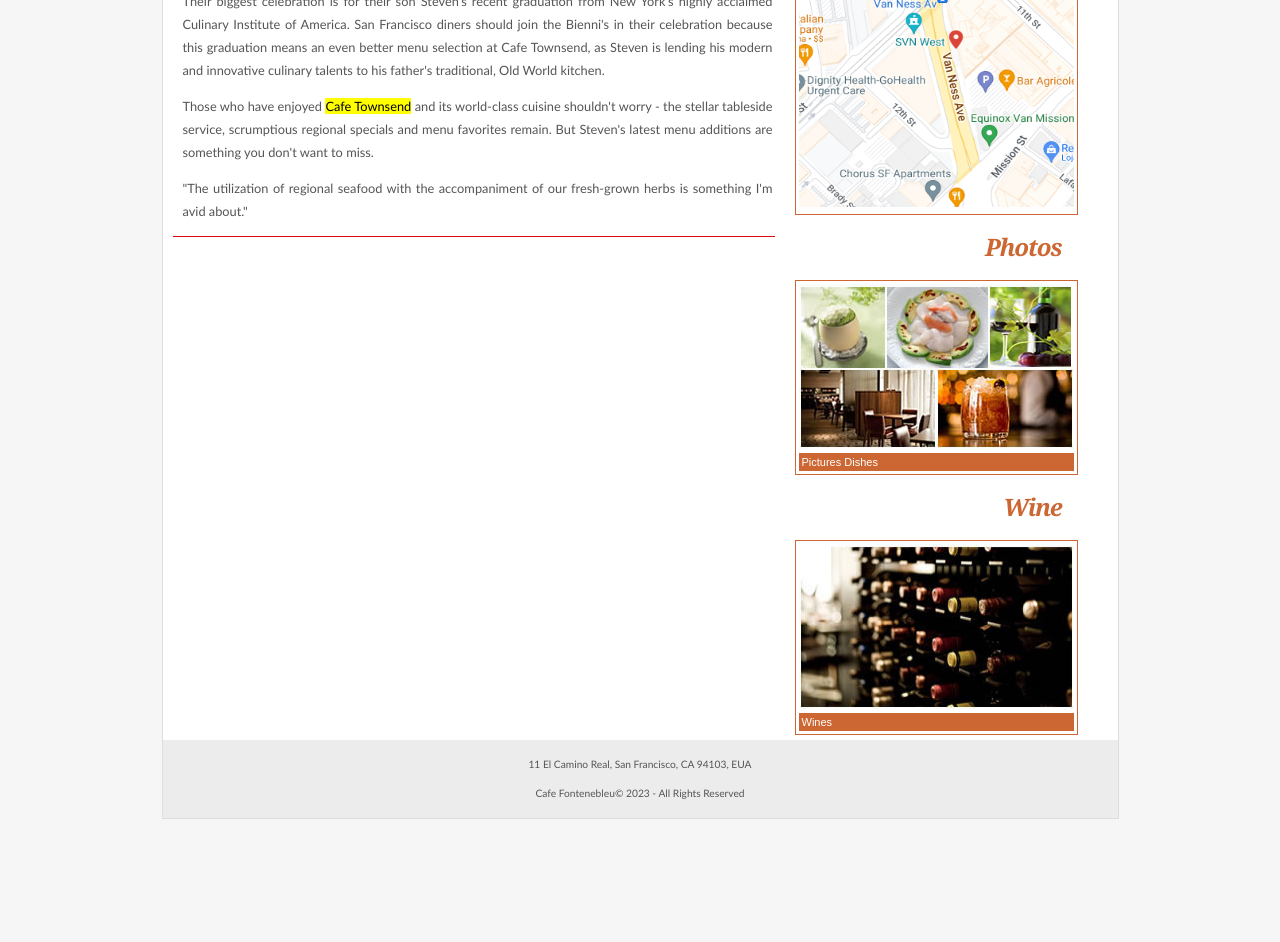
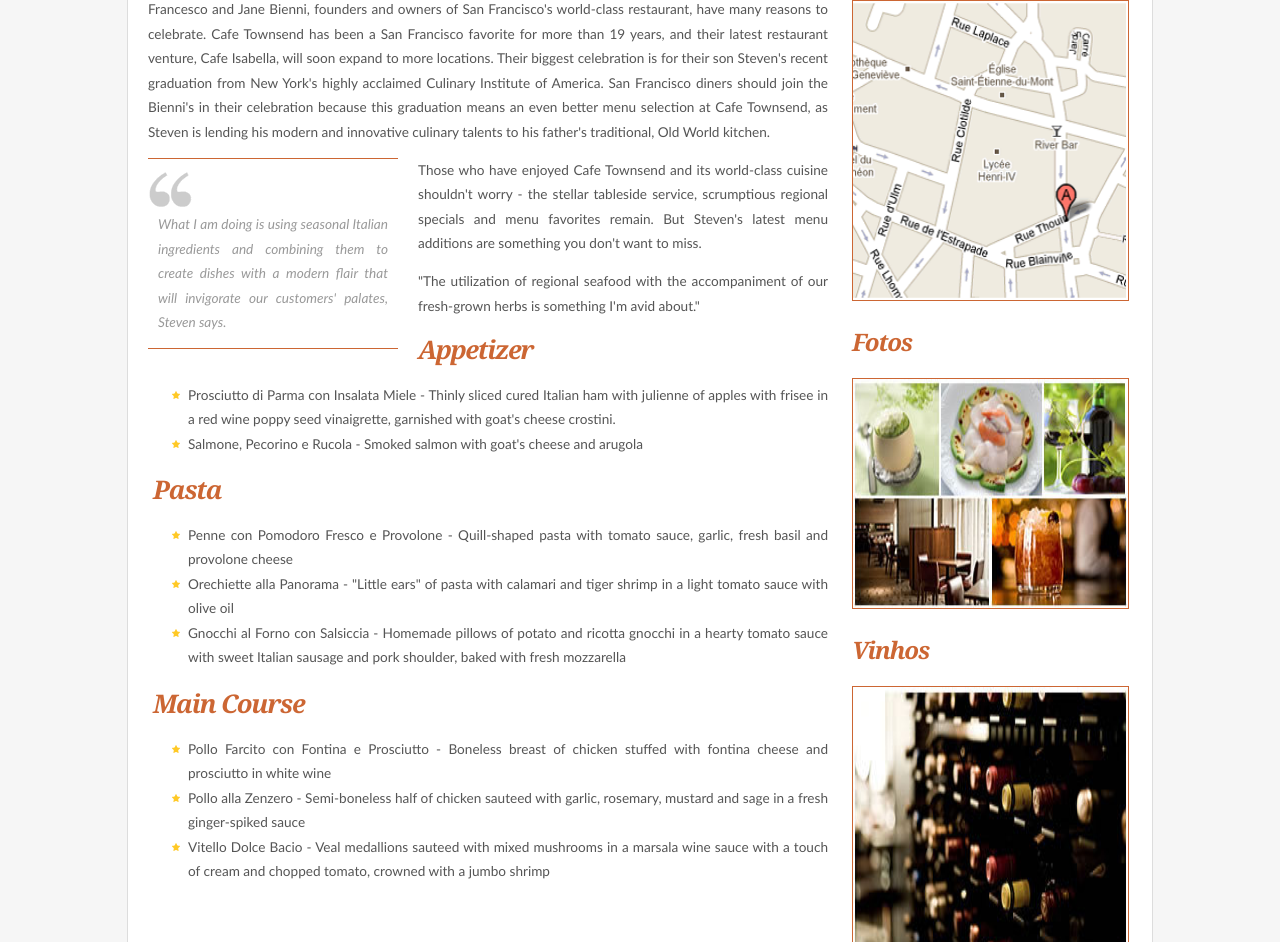
Before and after one commit to fabiodellpozzo/projeto-html5-essencial, a plain HTML site: page info.html in a window 1280 px wide. Shown: the part 270-1212 px from the top of the page. Before the commit the page ends 1099 px from the top, so only its background shows below. Drawn offline with Linux system fonts and the light colour scheme.

Commit message:
Add files via upload

```diff
--- a/info.html
+++ b/info.html
@@ -1,18 +1,29 @@
+<!-- production -->
 <!doctype html>
-<html lang="en">
+<html lang="pt-BR">
     <head>
-        <meta charset="utf-8">
-        <meta name="description" content="Café Fontenebleu world-class restaurant" />
+        <meta charset="UTF-8">
+        <meta name="description" content="Le Quartier Latin world-class restaurant" />
         <meta name="author" content="Fabio Dell Pozzo">
-        <meta name="keywords" content="french cuisine restaurant san francisco">
-        <title>Café Fontenebleu - Info</title>
-        <link href="src/css/style.css" rel="stylesheet" media="screen">
+        <meta name="keywords" content="Francesco and Jane Bienni, San Francisco, world-class restaurant">
+        <link href="src/css/estilo.css" rel="stylesheet" media="screen">
+
+        <title>Le Quartier Latin</title>
+
+        <!-- menu -->
+		<style>
+
+
+        </style>
+
     </head>
+
     <body>
+
         <main>
 
-            <header>
-                <img src="src/images/topo_principal.jpg">
+            <header id="banner">
+
             </header>
 
             <nav>
@@ -30,68 +41,132 @@
 
             <article>
 
-                <header>
-                    <hgroup>
-                        <h1>Information</h1>
-                        <h5>Leading experts talk about the restaurant</h5>
-                    </hgroup>
-                </header>
-
-                <hr width="100%" size="1" color="#E10B0F" />
+                <h1>Restaurant Review</h1>
 
                     <p>
-                    Their biggest celebration is for their son Steven's recent graduation from New York's highly acclaimed Culinary Institute of America. San Francisco diners should join the Bienni's in their celebration because this graduation means an even better menu selection at Cafe Townsend, as Steven is lending his modern and innovative culinary talents to his father's traditional, Old World kitchen.
+                        Francesco and Jane Bienni, founders and owners of San Francisco's world-class restaurant, have many reasons to celebrate. Cafe Townsend has been a San Francisco favorite for more than 19 years, and their latest restaurant venture, Cafe Isabella, will soon expand to more locations. Their biggest celebration is for their son Steven's recent graduation from New York's highly acclaimed Culinary Institute of America. San Francisco diners should join the Bienni's in their celebration because this graduation means an even better menu selection at Cafe Townsend, as Steven is lending his modern and innovative culinary talents to his father's traditional, Old World kitchen.
                     </p>
 
 
+                    <aside>
+
                         <p>
-                    Those who have enjoyed <mark>Cafe Townsend</mark> and its world-class cuisine shouldn't worry - the stellar tableside service, scrumptious regional specials and menu favorites remain. But Steven's latest menu additions are something you don't want to miss.
+                            What I am doing is using seasonal Italian ingredients and combining them to create dishes with a modern flair that will invigorate our customers' palates, Steven says.
+                        </p>
+
+                    </aside>
+
+
+                    <p>
+                        Those who have enjoyed Cafe Townsend and its world-class cuisine shouldn't worry - the stellar tableside service, scrumptious regional specials and menu favorites remain. But Steven's latest menu additions are something you don't want to miss.
                     </p>
 
                     <p>
                         &quot;The utilization of regional seafood with the accompaniment of our fresh-grown herbs is something I'm avid about.&quot;
                     </p>
-                <hr width="100%" size="1" color="#E10B0F" />
 
+                <h4>Appetizer</h4>
 
+                    <ul>
+                        <li>
+                            Prosciutto di Parma con Insalata Miele - Thinly sliced cured Italian ham with
+                            julienne of apples with frisee in a red wine poppy seed vinaigrette, garnished
+                            with goat's cheese crostini.
+                        </li>
+
+                        <li>
+                            Salmone, Pecorino e Rucola - Smoked salmon with goat's cheese and arugola
+                        </li>
+
+                    </ul>
+
+                <h4>Pasta</h4>
+                    <ul>
+
+                        <li>
+                            Penne con Pomodoro Fresco e Provolone - Quill-shaped pasta with tomato sauce,
+                            garlic, fresh basil and provolone cheese
+                        </li>
+
+                        <li>
+                            Orechiette alla Panorama - &quot;Little ears&quot; of pasta with calamari and
+                            tiger shrimp in a light tomato sauce with olive oil
+                        </li>
+
+                        <li>
+                            Gnocchi al Forno con Salsiccia - Homemade pillows of potato and ricotta
+                            gnocchi in a hearty tomato sauce with sweet Italian sausage and pork shoulder,
+                            baked with fresh mozzarella
+                        </li>
+
+                    </ul>
+
+                <h4>Main Course</h4>
+
+                    <ul>
+
+                        <li>
+                            Pollo Farcito con Fontina e Prosciutto - Boneless breast of chicken stuffed
+                            with fontina cheese and prosciutto in white wine
+                        </li>
+
+                        <li>
+                            Pollo alla Zenzero - Semi-boneless half of chicken sauteed with garlic,
+                            rosemary, mustard and sage in a fresh ginger-spiked sauce
+                        </li>
+
+                        <li>
+                            Vitello Dolce Bacio - Veal medallions sauteed with mixed mushrooms in a
+                            marsala wine sauce with a touch of cream and chopped tomato, crowned with a
+                            jumbo shrimp
+                        </li>
+
+                    </ul>
 
             </article>
 
             <div id="apoio">
-                <section>
-                    <h2>Map</h2>
 
-                    <figure>
-                        <img src="src/images/cafe-fontenebleu-map.png" width="275px" height="275px" alt="Map Cafe Fontenebleau" title="Map Cafe Fontenebleau">
-                    </figure>
+                <section class="fotos_apoio">
+
+                    <h2>Mapa</h2>
+                    <img src="src/images/mapa_como_chegar.gif" width="275px" height="299px" />
+
                 </section>
 
-                <section>
-                    <h2>Photos</h2>
-                    <figure>
-                        <img src="src/images/fotos.jpg" width="275px" height="165px" alt="Pictures Dishes" title="Pictures Dishes"/>
-                        <figcaption>
-                            Pictures Dishes
-                        </figcaption>
-                    </figure>
+                <section class="fotos_apoio">
+
+                    <h2>Fotos</h2>
+                    <img src="src/images/fotos.jpg" width="275px" height="229px" />
+
                 </section>
 
-                <section>
-                    <h2>Wine</h2>
-                    <figure>
-                        <img src="src/images/vinhos.jpg" width="275px" height="165px" alt="Wines" title="Wines"/>
-                        <figcaption>
-                            Wines
-                        </figcaption>
-                    </figure>
+                <section class="fotos_apoio">
+
+                    <h2>Vinhos</h2>
+                    <img src="src/images/vinhos.jpg" width="275" height="299px" />
+
                 </section>
+
             </div>
 
             <footer>
-                <p>11 El Camino Real, San Francisco, CA 94103, EUA</p>
-                <p>Cafe Fontenebleu&copy 2023 - All Rights Reserved</p>
+
+                <p>
+                    Le Quartier Latin - 1 Rue Mouffetard, 75005 Paris, França
+                </p>
+
+                <p>
+
+                    <small>
+                        Le Quartier Latin&copy Copyright 2023 - Todos os Direitos Reservados.
+                    </small>
+
+                </p>
+
             </footer>
+
         </main>
+
     </body>
-
 </html>
```
Also changed, not shown: events.html (added, +158 -0 lines). Lines whose indentation alone changed are shown as unchanged.
